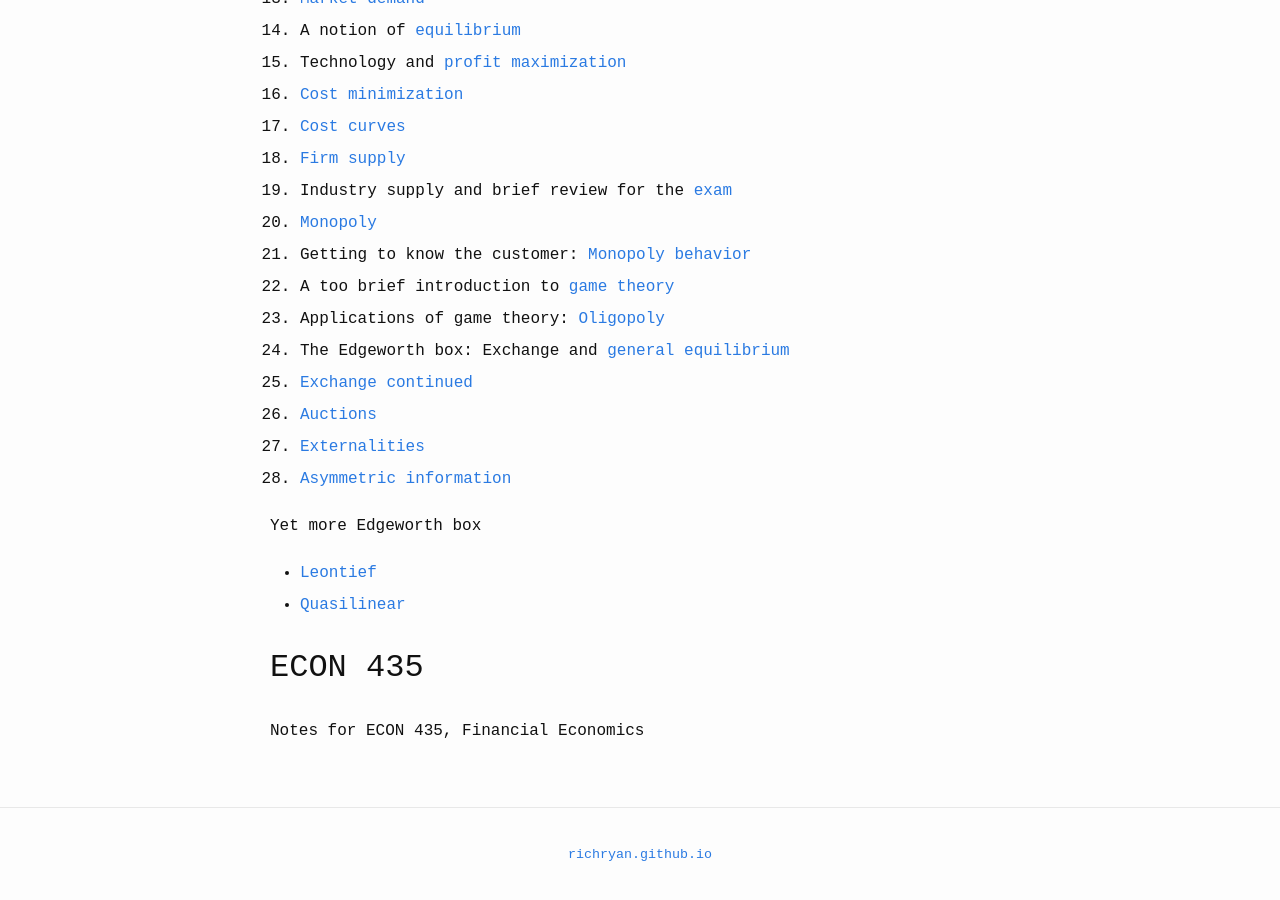
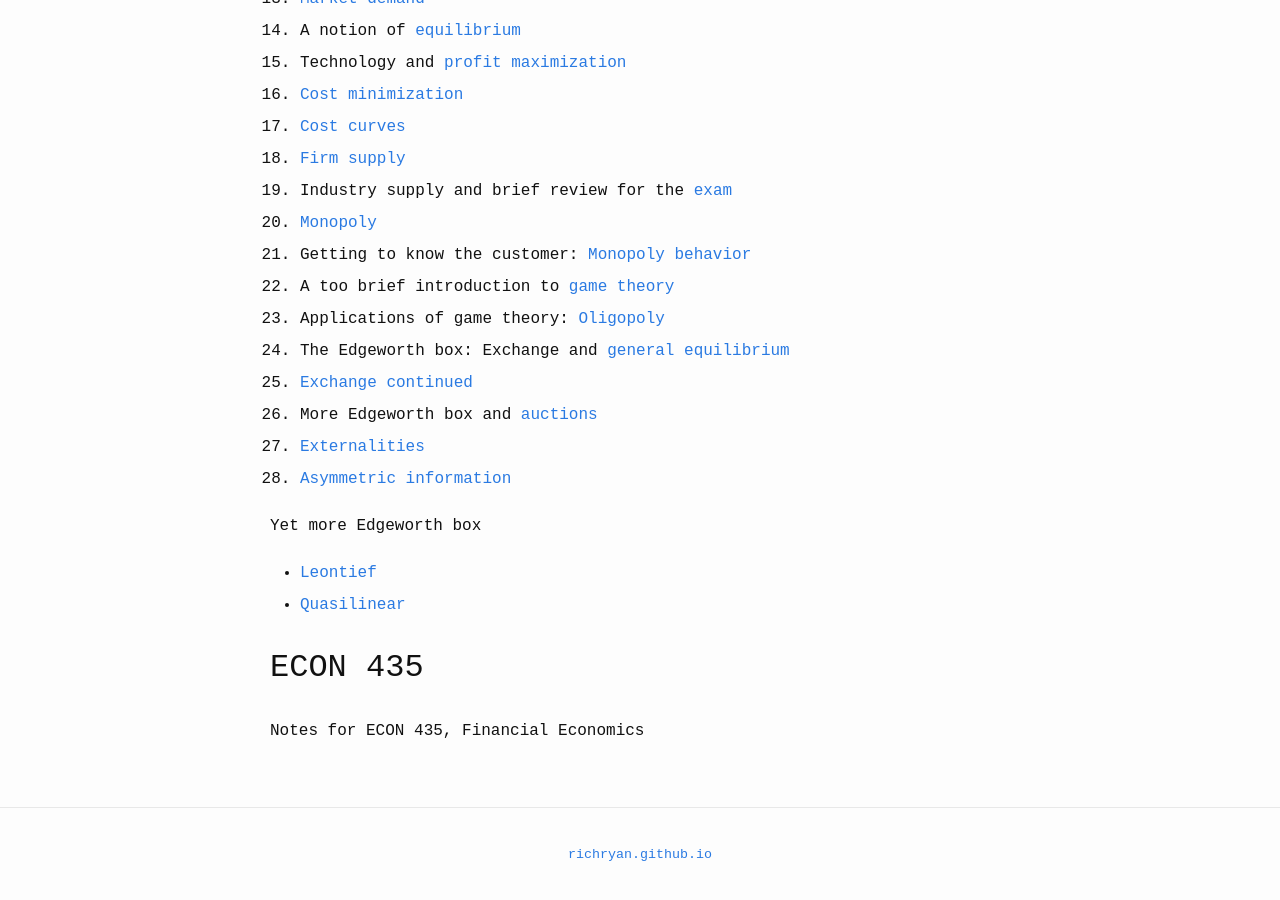
Before and after one commit to richryan/richryan.github.io, a Jekyll site: the page built from Notes.md, in a window 1280 px wide and 900 px high, scrolled down 786 px. Built offline with Jekyll 4.4.1, drawn with Linux system fonts in a browser that asks for light colours.

Commit message:
Minor re-titling of 401 notes

```diff
--- a/Notes.md
+++ b/Notes.md
@@ -37,7 +37,7 @@ Notes for ECON 401, Intermediate Microeconomic Theory
 23. Applications of game theory: [Oligopoly]({{ site.url }}/pdfs/w2015_class23.pdf)
 24. The Edgeworth box: Exchange and [general equilibrium]({{ site.url }}/pdfs/w2015_class24.pdf)
 25. [Exchange continued]({{ site.url }}/pdfs/w2015_class25.pdf)
-26. [Auctions]({{ site.url }}/pdfs/w2015_class26.pdf)
+26. More Edgeworth box and [auctions]({{ site.url }}/pdfs/w2015_class26.pdf)
 27. [Externalities]({{ site.url }}/pdfs/w2015_class27.pdf)
 28. [Asymmetric information]({{ site.url }}/pdfs/w2015_class28.pdf)
 
```
